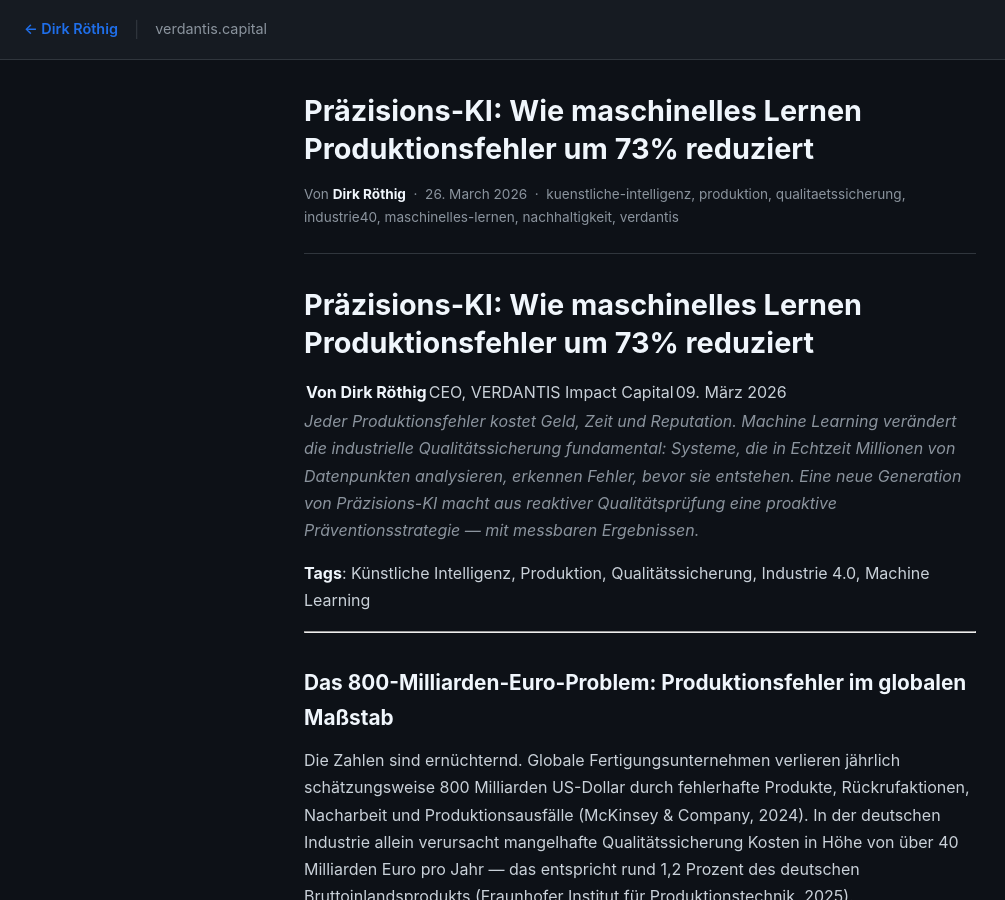
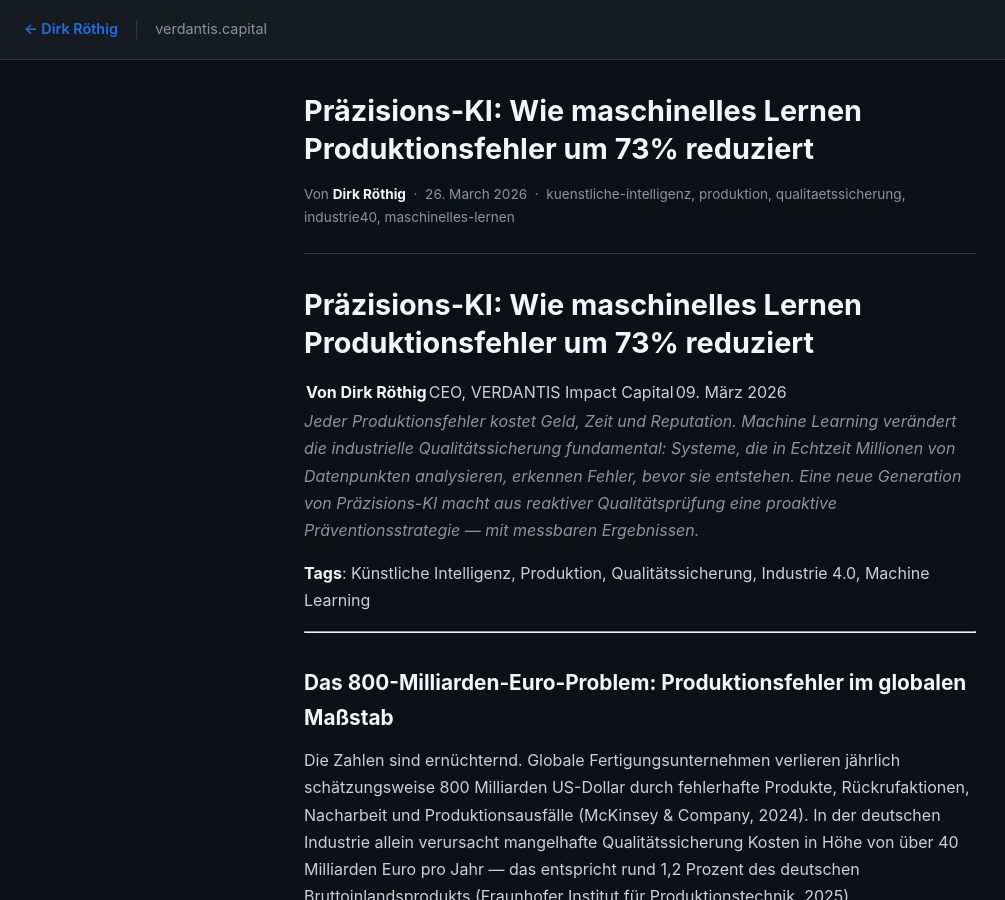
Before and after one commit to GaudianVivere/GaudianVivere.github.io, a Jekyll site: the page built from _posts/2026-03-26-artikel-53-de.md, in a window 1280 px wide and 900 px high. Shown: the whole window, without its empty margins (0-1005 px from the left). Built offline with Jekyll 4.4.1, drawn with Linux system fonts in a browser that asks for light colours; some of the changed lines change nothing that is shown; some of the changed text lies outside the part shown.

Commit message:
Update 2026-03-26-artikel-53-de.md

```diff
--- a/_posts/2026-03-26-artikel-53-de.md
+++ b/_posts/2026-03-26-artikel-53-de.md
@@ -1,13 +1,10 @@
 ---
-layout: post
 title: "Präzisions-KI: Wie maschinelles Lernen Produktionsfehler um 73% reduziert"
-date: 2026-03-26
-categories: [nachhaltigkeit]
-tags: ["kuenstliche-intelligenz", "produktion", "qualitaetssicherung", "industrie40", "maschinelles-lernen", "nachhaltigkeit", "verdantis"]
-author: "Dirk Röthig, CEO, VERDANTIS Impact Capital"
-lang: de
-published: true
 description: "Machine Learning revolutioniert die industrielle Qualitätssicherung. Studien belegen: KI-gestützte Prüfsysteme reduzieren Produktionsfehler um bis zu 73 Prozent und senken Ausschusskosten dramatisch."
+tags: [kuenstliche-intelligenz, produktion, qualitaetssicherung, industrie40, maschinelles-lernen]
+series: KI im Wirtschaftsleben
+cover_image: https://images.unsplash.com/photo-1518770660439-4636190af475?w=1200
+canonical_url: https://dev.to/dirkroethig-verdantis/praezisions-ki-wie-maschinelles-lernen-produktionsfehler-um-73-prozent-reduziert
 ---
 
 # Präzisions-KI: Wie maschinelles Lernen Produktionsfehler um 73% reduziert
```
